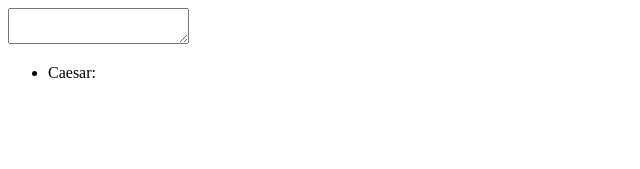
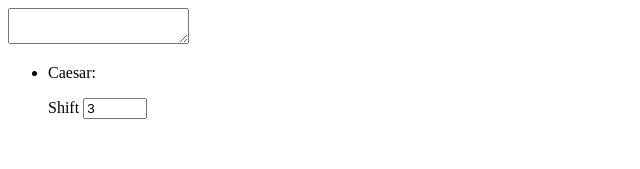
Before and after one commit to mocha8686/endec, a SvelteKit app: page / in a window 1280 px wide. Shown: the top 169 px of the page, without its empty margins (0-640 px from the left). Built offline with nearby package versions, Linux system fonts and the light colour scheme.

Commit message:
make ciphers components

```diff
--- a/package.json
+++ b/package.json
@@ -19,6 +19,7 @@
 		"@typescript-eslint/parser": "^6.9.0",
 		"eslint": "^8.52.0",
 		"eslint-config-prettier": "^9.0.0",
+		"eslint-plugin-simple-import-sort": "^10.0.0",
 		"eslint-plugin-svelte": "^2.34.0",
 		"prettier": "^3.0.3",
 		"prettier-plugin-svelte": "^3.0.3",
@@ -29,7 +30,8 @@
 		"tslib": "^2.6.2",
 		"typescript": "^5.2.2",
 		"vite": "^4.5.0",
-		"vitest": "^0.34.6"
+		"vitest": "^0.34.6",
+		"zod": "^3.22.4"
 	},
 	"type": "module"
 }
--- /dev/null
+++ b/src/lib/Cipher.svelte
@@ -0,0 +1,7 @@
+<script lang="ts">
+	export let name: string;
+	export let output: string;
+</script>
+
+<p>{name}: {output}</p>
+<slot />
--- /dev/null
+++ b/src/lib/ciphers/Caesar.svelte
@@ -0,0 +1,38 @@
+<script lang="ts">
+	import Cipher from '$lib/Cipher.svelte';
+
+	export let input: string;
+
+	let shift = 3;
+
+	$: output = caesar(input, shift);
+
+	function caesar(input: string, shift: number): string {
+		const ALPHABETS = [
+			'abcdefghijklmnopqrstuvwxyz',
+			'ABCDEFGHIJKLMNOPQRSTUVWXYZ',
+		];
+
+		const shiftedAlphabets = ALPHABETS.reduce(
+			(acc: { [key: string]: string }, alphabet) => {
+				alphabet.split('').forEach((c, i) => {
+					acc[c] = alphabet.charAt(mod(i + shift, alphabet.length));
+				});
+				return acc;
+			},
+			{}
+		);
+
+		return input
+			.split('')
+			.map((c) => shiftedAlphabets[c] ?? c)
+			.join('');
+	}
+
+	const mod = (n: number, m: number) => ((n % m) + m) % m;
+</script>
+
+<Cipher name="Caesar" {output}>
+	<label for="shift">Shift</label>
+	<input id="shift" type="number" min="-42" max="42" bind:value={shift} />
+</Cipher>
--- a/src/lib/ciphers/caesar.ts
+++ /dev/null
@@ -1,27 +0,0 @@
-import type { Cipher } from '$lib';
-
-export default {
-	name: 'Caesar',
-	cipher(input: string): string {
-		const SHIFT = 3;
-
-		const ALPHABETS = [
-			'abcdefghijklmnopqrstuvwxyz',
-			'ABCDEFGHIJKLMNOPQRSTUVWXYZ',
-		];
-
-		const shiftedAlphabetPairs = ALPHABETS.reduce(
-			(acc: { [key: string]: string }, alphabet) => {
-				alphabet.split('').forEach((c, i) => {
-					acc[c] = alphabet.charAt((i + SHIFT) % alphabet.length);
-				});
-				return acc;
-			},
-			{}
-		);
-
-		console.log(shiftedAlphabetPairs);
-
-		return input.split('').map(c => shiftedAlphabetPairs[c] ?? c).join('');
-	},
-} satisfies Cipher;
--- a/src/lib/index.ts
+++ /dev/null
@@ -1,10 +0,0 @@
-import caesar from "./ciphers/caesar";
-
-export interface Cipher {
-	name: string;
-	cipher: (input: string) => string;
-};
-
-export default [
-	caesar,
-];
--- a/src/routes/+page.svelte
+++ b/src/routes/+page.svelte
@@ -1,5 +1,7 @@
 <script lang="ts">
-	import ciphers from '$lib';
+	import Caesar from '$lib/ciphers/Caesar.svelte';
+
+	const ciphers = [Caesar];
 
 	let input = '';
 </script>
@@ -7,7 +9,9 @@
 <textarea bind:value={input} />
 
 <ul>
-	{#each ciphers as {name, cipher}}
-		<li>{name}: {cipher(input)}</li>
+	{#each ciphers as Cipher}
+		<li>
+			<Cipher {input} />
+		</li>
 	{/each}
 </ul>
```
Also changed, not shown: 1 other file (tests, documents, lock files or other folders).
